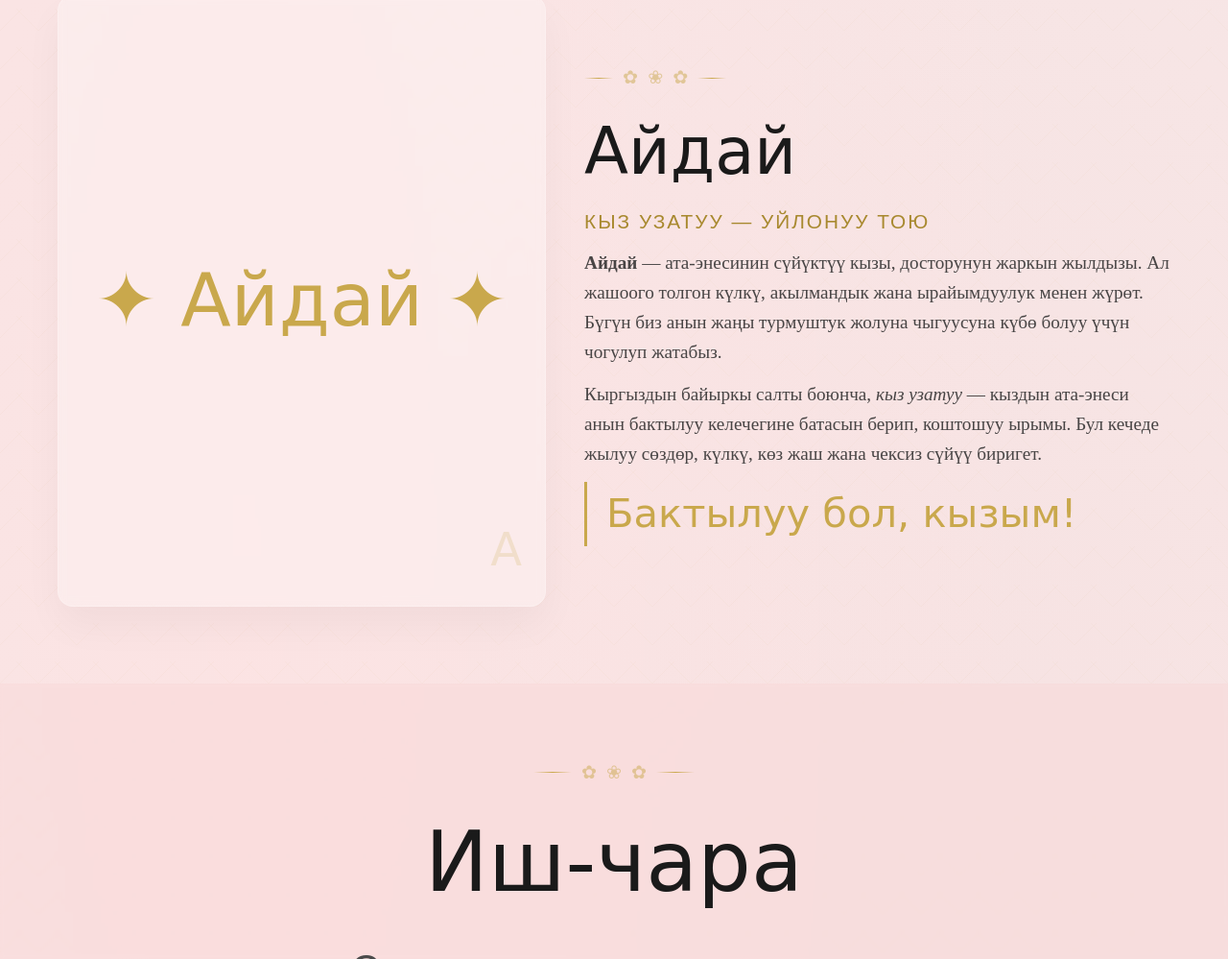
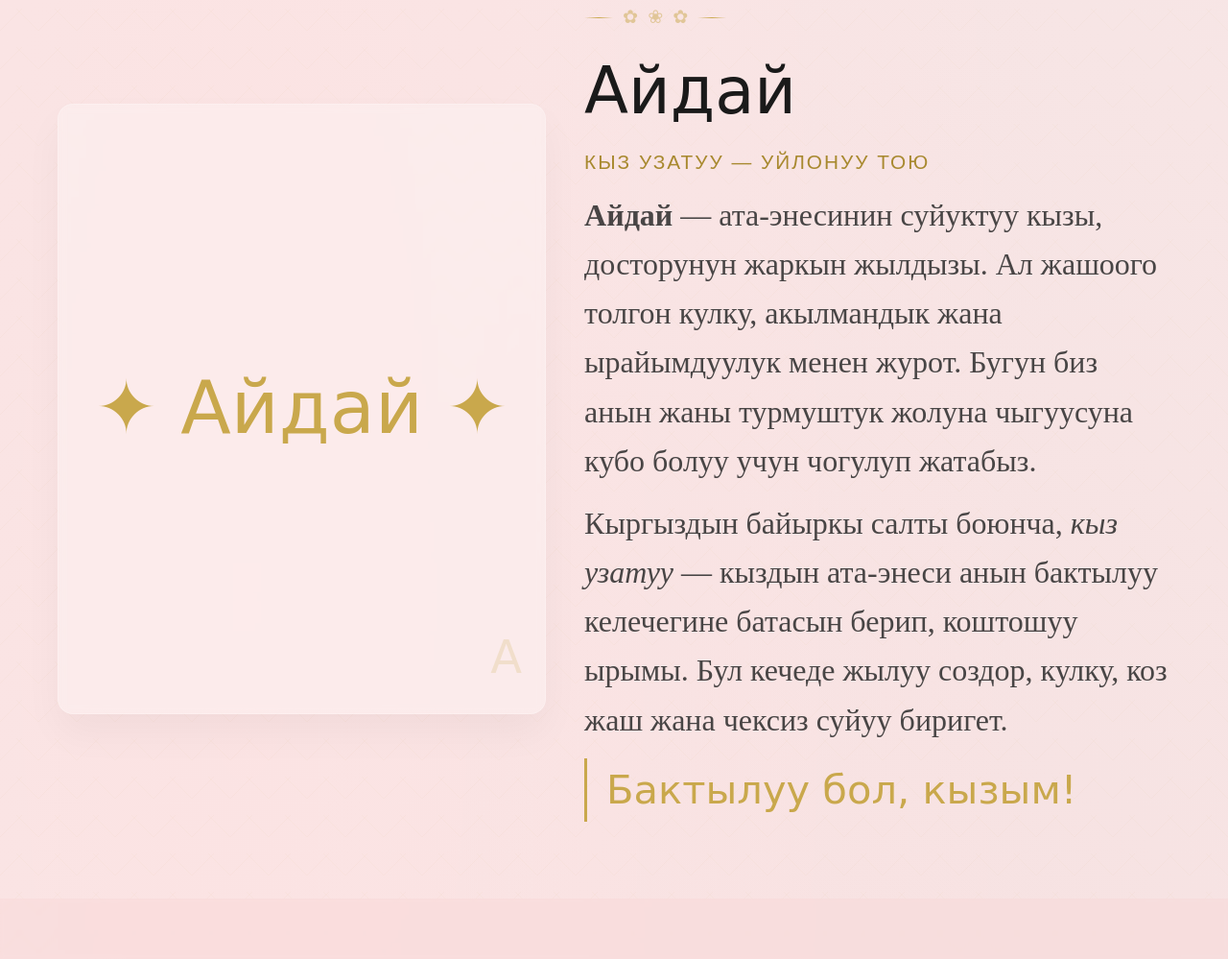
Before and after one commit to Fortaki-dev/WebSite, a plain HTML site: page index.html in a window 1280 px wide. Shown: the part 951-1950 px from the top of the page at 96% size. Drawn offline with Linux system fonts and the light colour scheme; a web font is replaced by a local one.

Commit message:
Update index.html

```diff
--- a/index.html
+++ b/index.html
@@ -384,7 +384,7 @@
         }
         .bride-text p {
             font-family: 'EFN Absolut', serif;
-            font-size: clamp(1rem, 1.6vw, 1.2rem);
+            font-size: clamp(1.8rem, 2.5vw, 2.8rem);
             color: #2A2A2A;
             margin-bottom: 14px;
             opacity: 0.85;
@@ -766,15 +766,17 @@
                     <h2>Айдай</h2>
                     <div class="subhead">Кыз Узатуу — уйлонуу тою</div>
                     <p>
-                        <strong>Айдай</strong> — ата‑энесинин сүйүктүү кызы, досторунун жаркын жылдызы.
-                        Ал жашоого толгон күлкү, акылмандык жана ырайымдуулук менен жүрөт.
-                        Бүгүн биз анын жаңы турмуштук жолуна чыгуусуна күбө болуу үчүн чогулуп жатабыз.
+                        <p>
+                    <strong>Айдай</strong> — ата‑энесинин суйуктуу кызы, досторунун жаркын жылдызы.
+    Ал жашоого толгон кулку, акылмандык жана ырайымдуулук менен журот.
+    Бугун биз анын жаны турмуштук жолуна чыгуусуна кубо болуу учун чогулуп жатабыз.
                     </p>
                     <p>
-                        Кыргыздын байыркы салты боюнча, <em>кыз узатуу</em> — кыздын ата‑энеси
-                        анын бактылуу келечегине батасын берип, коштошуу ырымы.
-                        Бул кечеде жылуу сөздөр, күлкү, көз жаш жана чексиз сүйүү биригет.
+    Кыргыздын байыркы салты боюнча, <em>кыз узатуу</em> — кыздын ата‑энеси
+    анын бактылуу келечегине батасын берип, коштошуу ырымы.
+    Бул кечеде жылуу создор, кулку, коз жаш жана чексиз суйуу биригет.
                     </p>
+
                     <div class="quote">Бактылуу бол, кызым!</div>
                 </div>
             </div>
```
